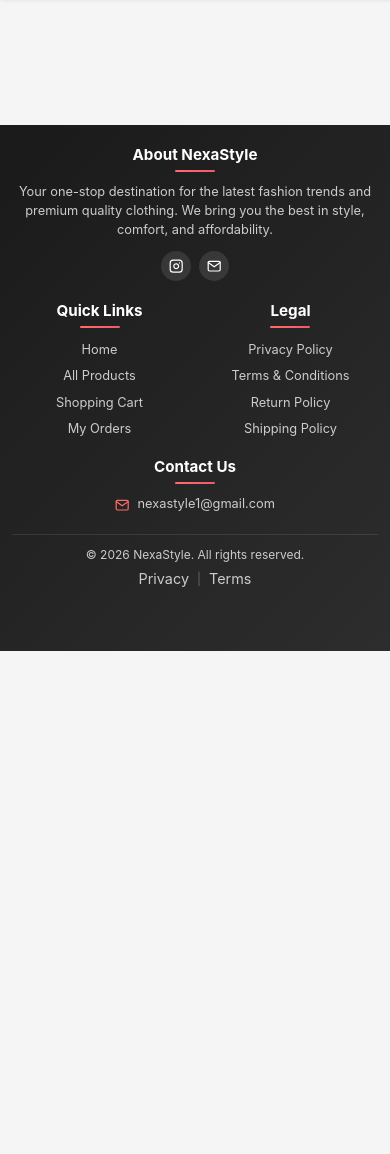
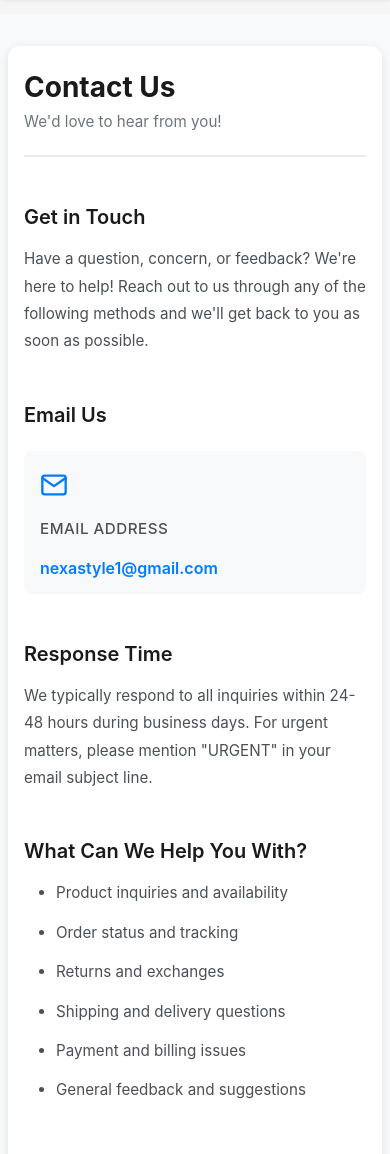
Before and after one commit to Rohithandage/NexaStyle, a React (Create React App) app in the folder frontend/: page /contact-us in a window 390 px wide. Shown: the part 193-1347 px from the top of the page. Before the commit the page ends 844 px from the top, so only its background shows below. Built offline with nearby package versions, Linux system fonts and the light colour scheme; no server answers.

Commit message:
added contact us page in footer

```diff
--- a/frontend/src/App.js
+++ b/frontend/src/App.js
@@ -24,6 +24,7 @@ import PrivacyPolicy from './pages/PrivacyPolicy';
 import TermsConditions from './pages/TermsConditions';
 import ReturnPolicy from './pages/ReturnPolicy';
 import ShippingPolicy from './pages/ShippingPolicy';
+import ContactUs from './pages/ContactUs';
 import { AuthProvider } from './context/AuthContext';
 import PrivateRoute from './components/PrivateRoute';
 import AdminRoute from './components/AdminRoute';
@@ -77,6 +78,7 @@ function App() {
               <Route path="/terms-conditions" element={<TermsConditions />} />
               <Route path="/return-policy" element={<ReturnPolicy />} />
               <Route path="/shipping-policy" element={<ShippingPolicy />} />
+              <Route path="/contact-us" element={<ContactUs />} />
               <Route
                 path="/checkout"
                 element={
--- a/frontend/src/components/Footer.js
+++ b/frontend/src/components/Footer.js
@@ -186,6 +186,9 @@ const Footer = () => {
                 <li>
                   <Link to="/orders">My Orders</Link>
                 </li>
+                <li>
+                  <Link to="/contact-us">Contact Us</Link>
+                </li>
               </ul>
             </div>
 
--- /dev/null
+++ b/frontend/src/pages/ContactUs.css
@@ -0,0 +1,170 @@
+.legal-page {
+  min-height: calc(100vh - 200px);
+  padding: 3rem 0;
+  background: #f8f9fa;
+}
+
+.legal-container {
+  max-width: 900px;
+  margin: 0 auto;
+  padding: 0 2rem;
+  background: white;
+  border-radius: 12px;
+  box-shadow: 0 2px 8px rgba(0, 0, 0, 0.1);
+  padding: 3rem;
+}
+
+.legal-container h1 {
+  font-size: 2.5rem;
+  color: #1a1a1a;
+  margin-bottom: 0.5rem;
+  font-weight: 700;
+}
+
+.last-updated {
+  color: #6c757d;
+  font-size: 0.95rem;
+  margin-bottom: 2.5rem;
+  padding-bottom: 1.5rem;
+  border-bottom: 2px solid #e9ecef;
+}
+
+.legal-container section {
+  margin-bottom: 2.5rem;
+}
+
+.legal-container section h2 {
+  font-size: 1.5rem;
+  color: #1a1a1a;
+  margin-bottom: 1rem;
+  font-weight: 600;
+  padding-top: 0.5rem;
+}
+
+.legal-container section p {
+  font-size: 1rem;
+  line-height: 1.8;
+  color: #495057;
+  margin-bottom: 1rem;
+}
+
+.legal-container section ul {
+  margin: 1rem 0;
+  padding-left: 2rem;
+}
+
+.legal-container section li {
+  font-size: 1rem;
+  line-height: 1.8;
+  color: #495057;
+  margin-bottom: 0.75rem;
+}
+
+.legal-container section li strong {
+  color: #1a1a1a;
+  font-weight: 600;
+}
+
+.contact-info {
+  margin: 1.5rem 0;
+}
+
+.contact-item {
+  display: flex;
+  align-items: flex-start;
+  gap: 1.5rem;
+  padding: 1.5rem;
+  background: #f8f9fa;
+  border-radius: 8px;
+  margin-bottom: 1rem;
+}
+
+.contact-icon {
+  font-size: 2rem;
+  color: #007bff;
+  flex-shrink: 0;
+  margin-top: 0.25rem;
+}
+
+.contact-details {
+  flex: 1;
+}
+
+.contact-label {
+  font-size: 0.9rem;
+  color: #6c757d;
+  margin-bottom: 0.5rem;
+  font-weight: 500;
+  text-transform: uppercase;
+  letter-spacing: 0.5px;
+}
+
+.contact-link {
+  font-size: 1.25rem;
+  color: #007bff;
+  text-decoration: none;
+  font-weight: 600;
+  transition: color 0.3s ease;
+}
+
+.contact-link:hover {
+  color: #0056b3;
+  text-decoration: underline;
+}
+
+@media (max-width: 768px) {
+  .legal-page {
+    padding: 2rem 0;
+  }
+
+  .legal-container {
+    padding: 2rem 1.5rem;
+    margin: 0 1rem;
+  }
+
+  .legal-container h1 {
+    font-size: 2rem;
+  }
+
+  .legal-container section h2 {
+    font-size: 1.25rem;
+  }
+
+  .legal-container section p,
+  .legal-container section li {
+    font-size: 0.95rem;
+  }
+
+  .contact-item {
+    flex-direction: column;
+    gap: 1rem;
+    padding: 1.25rem;
+  }
+
+  .contact-icon {
+    font-size: 1.75rem;
+  }
+
+  .contact-link {
+    font-size: 1.1rem;
+  }
+}
+
+@media (max-width: 480px) {
+  .legal-container {
+    padding: 1.5rem 1rem;
+    margin: 0 0.5rem;
+  }
+
+  .legal-container h1 {
+    font-size: 1.75rem;
+  }
+
+  .contact-item {
+    padding: 1rem;
+  }
+
+  .contact-link {
+    font-size: 1rem;
+  }
+}
--- /dev/null
+++ b/frontend/src/pages/ContactUs.js
@@ -0,0 +1,59 @@
+import React from 'react';
+import { FiMail } from 'react-icons/fi';
+import './ContactUs.css';
+
+const ContactUs = () => {
+  return (
+    <div className="legal-page">
+      <div className="legal-container">
+        <h1>Contact Us</h1>
+        <p className="last-updated">We'd love to hear from you!</p>
+
+        <section>
+          <h2>Get in Touch</h2>
+          <p>
+            Have a question, concern, or feedback? We're here to help! Reach out to us through
+            any of the following methods and we'll get back to you as soon as possible.
+          </p>
+        </section>
+
+        <section>
+          <h2>Email Us</h2>
+          <div className="contact-info">
+            <div className="contact-item">
+              <FiMail className="contact-icon" />
+              <div className="contact-details">
+                <p className="contact-label">Email Address</p>
+                <a href="mailto:nexastyle1@gmail.com" className="contact-link">
+                  nexastyle1@gmail.com
+                </a>
+              </div>
+            </div>
+          </div>
+        </section>
+
+        <section>
+          <h2>Response Time</h2>
+          <p>
+            We typically respond to all inquiries within 24-48 hours during business days.
+            For urgent matters, please mention "URGENT" in your email subject line.
+          </p>
+        </section>
+
+        <section>
+          <h2>What Can We Help You With?</h2>
+          <ul>
+            <li>Product inquiries and availability</li>
+            <li>Order status and tracking</li>
+            <li>Returns and exchanges</li>
+            <li>Shipping and delivery questions</li>
+            <li>Payment and billing issues</li>
+            <li>General feedback and suggestions</li>
+          </ul>
+        </section>
+      </div>
+    </div>
+  );
+};
+
+export default ContactUs;
```
